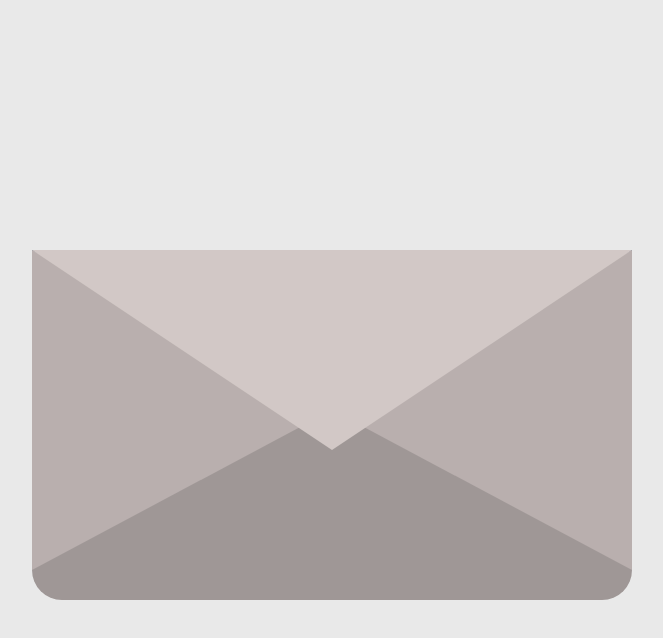
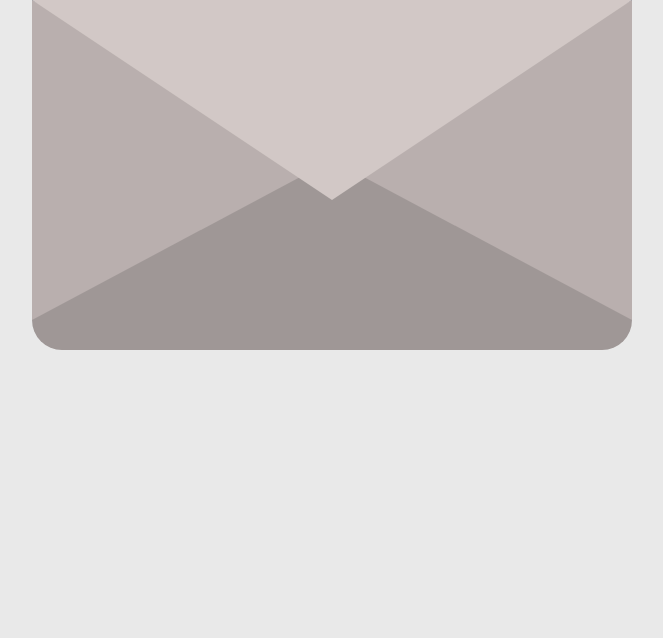
Before and after one commit to mrjaypeasmith/Baby-Shower, a plain HTML site: page Index.html in a window 1280 px wide. Shown: the top 638 px of the page, without its empty margins (308-971 px from the left). Drawn offline with nearby package versions, Linux system fonts and the light colour scheme.

Commit message:
added css grid properties

```diff
--- a/Index.html
+++ b/Index.html
@@ -18,6 +18,7 @@
 <body>
 
     <body>
+        <div class="container">
             <div class="frame">
                 <!--
             <div id="button_open_envelope">
@@ -38,16 +39,16 @@
                         <h3>at Bardolino's in Cadbury House</h3>
                         <h3>Frost Hill, Congresbury, Bristol BS49 5AD</h3>
                         <h1 id="section-break"> . . . Travel . . . </h1>
-                    <h4>If you are travelling from Bristol or Bath, Cadbury House is close to Yatton Train Station. We are happy
-                        to ferry people!</h4>
+                        <h4>If you are travelling from Bristol or Bath, Cadbury House is close to Yatton Train Station. We are
+                            happy to ferry people!</h4>
                         <h1 id="section-break"> . . . Gifts . . . </h1>
                         <h4>Whilst all we would like is your love and company, we have had a number of requests for a Baby Shower
                             Registry. Please click for our
                             <a href="https://www.amazon.co.uk/baby-reg/yanajermaine-yevsiyevich-smith-march-2017-bristol/21R6PONJ1CDAZ" target="_blank"
                                 id="link"> Amazon</a> registry.</h4>
-                    <h4>We will be using this same Wish List for our purchases, so please don't be bothered by the larger items
-                        on the list. Feel free to use this list, or go rogue with your own ideas, or just give us a big hug
-                        instead! We'd love a hug from you, always.</h4>
+                        <h4>We will be using this same Wish List for our purchases, so please don't be bothered by the larger
+                            items on the list. Feel free to use this list, or go rogue with your own ideas, or just give
+                            us a big hug instead! We'd love a hug from you, always.</h4>
                     </span>
                     <div class="rsvp extra-info">
                         <a class="button" href="mailto:yanayev@icloud.com?subject=Jermana Baby Shower! We Are Coming">
@@ -64,7 +65,7 @@
                 <div class="right"></div>
                 <div class="top"></div>
 
-
+            </div>
             <!-- Scripts go here -->
             <script src="https://ajax.googleapis.com/ajax/libs/jquery/1.11.2/jquery.min.js"></script>
             <script>
--- a/style.css
+++ b/style.css
@@ -68,13 +68,18 @@ html,body {
 	height: 110%;
 	background:rgb(233, 233, 233);
 	text-align: center;
+}
 
+.container {
+	display: grid;
+	grid-template-columns: 1fr;
+	align-items: center;
 }
 
 .frame{
 	width: 600px;
 	height: 350px;
-	margin: 250px auto 0;
+	margin: auto;
 	position: relative;
 	background: #435d77;
 	border-radius:0 0 40px 40px;
```
Lines whose indentation alone changed are shown as unchanged.
